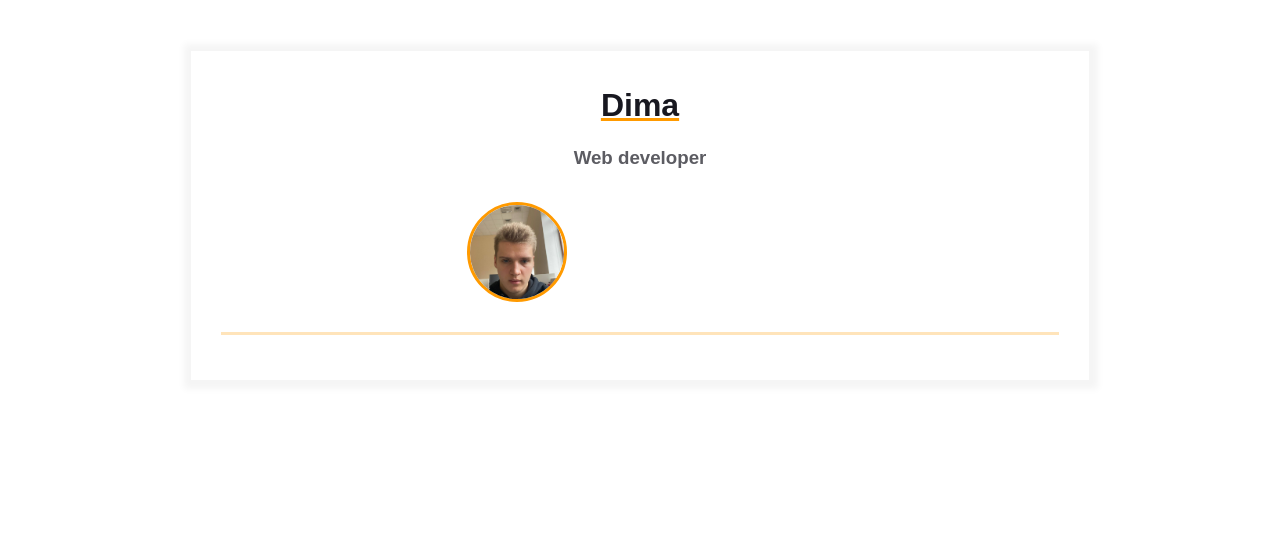
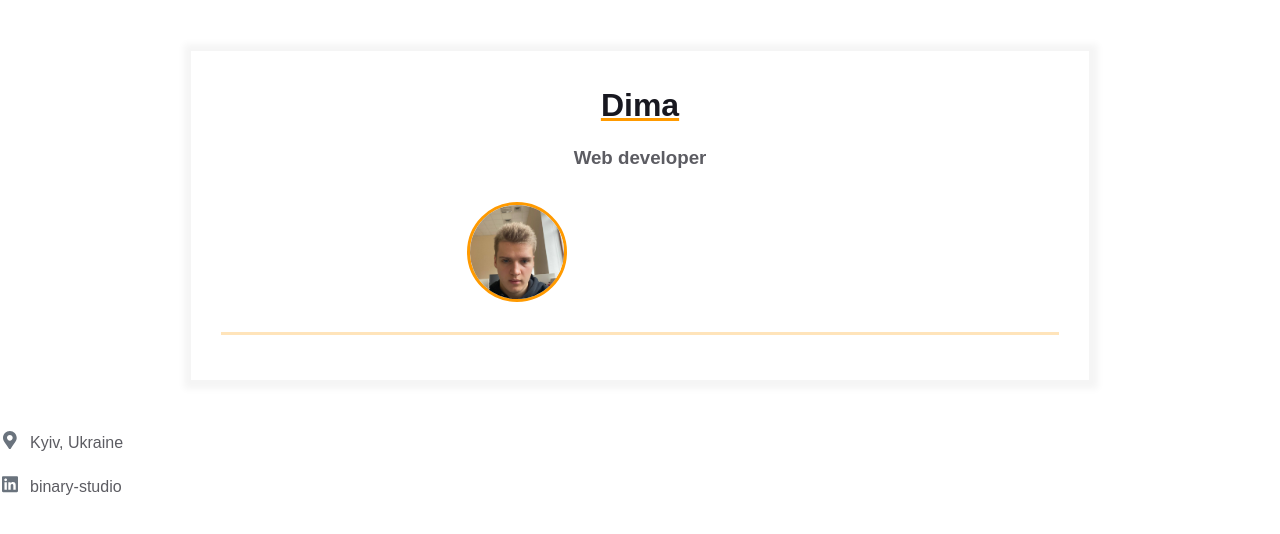
Before and after one commit to zasibis/homepage, a plain HTML site: page index.html in a window 1280 px wide. Drawn offline with Linux system fonts and the light colour scheme.

Commit message:
Added contact info items example

```diff
--- a/index.html
+++ b/index.html
@@ -28,5 +28,27 @@
           <div>
         </div>
     </main>
+
+        <!-- Contact info items example (should be place inside the contact-info__block) -->
+        <a href="" rel="author" class="contact-info__item">
+            <div class="contact-info__item-icon-wrapper">
+              <svg class="contact-info__item-icon" xmlns="http://www.w3.org/2000/svg" viewBox="0 0 384 512">
+                <path
+                  d="M172.268 501.67C26.97 291.031 0 269.413 0 192 0 85.961 85.961 0 192 0s192 85.961 192 192c0 77.413-26.97 99.031-172.268 309.67-9.535 13.774-29.93 13.773-39.464 0zM192 272c44.183 0 80-35.817 80-80s-35.817-80-80-80-80 35.817-80 80 35.817 80 80 80z">
+                </path>
+              </svg>
+            </div>
+            <span>Kyiv, Ukraine</span>
+        </a>
+        <a href="https://ua.linkedin.com/company/binary-studio_241166" rel="author" class="contact-info__item">
+            <div class="contact-info__item-icon-wrapper">
+              <svg class="contact-info__item-icon" xmlns="http://www.w3.org/2000/svg" viewBox="0 0 448 512">
+                <path
+                  d="M416 32H31.9C14.3 32 0 46.5 0 64.3v383.4C0 465.5 14.3 480 31.9 480H416c17.6 0 32-14.5 32-32.3V64.3c0-17.8-14.4-32.3-32-32.3zM135.4 416H69V202.2h66.5V416zm-33.2-243c-21.3 0-38.5-17.3-38.5-38.5S80.9 96 102.2 96c21.2 0 38.5 17.3 38.5 38.5 0 21.3-17.2 38.5-38.5 38.5zm282.1 243h-66.4V312c0-24.8-.5-56.7-34.5-56.7-34.6 0-39.9 27-39.9 54.9V416h-66.4V202.2h63.7v29.2h.9c8.9-16.8 30.6-34.5 62.9-34.5 67.2 0 79.7 44.3 79.7 101.9V416z">
+                </path>
+              </svg>
+            </div>
+            <span>binary-studio</span>
+          </a>
   </body>
 </html>
```
